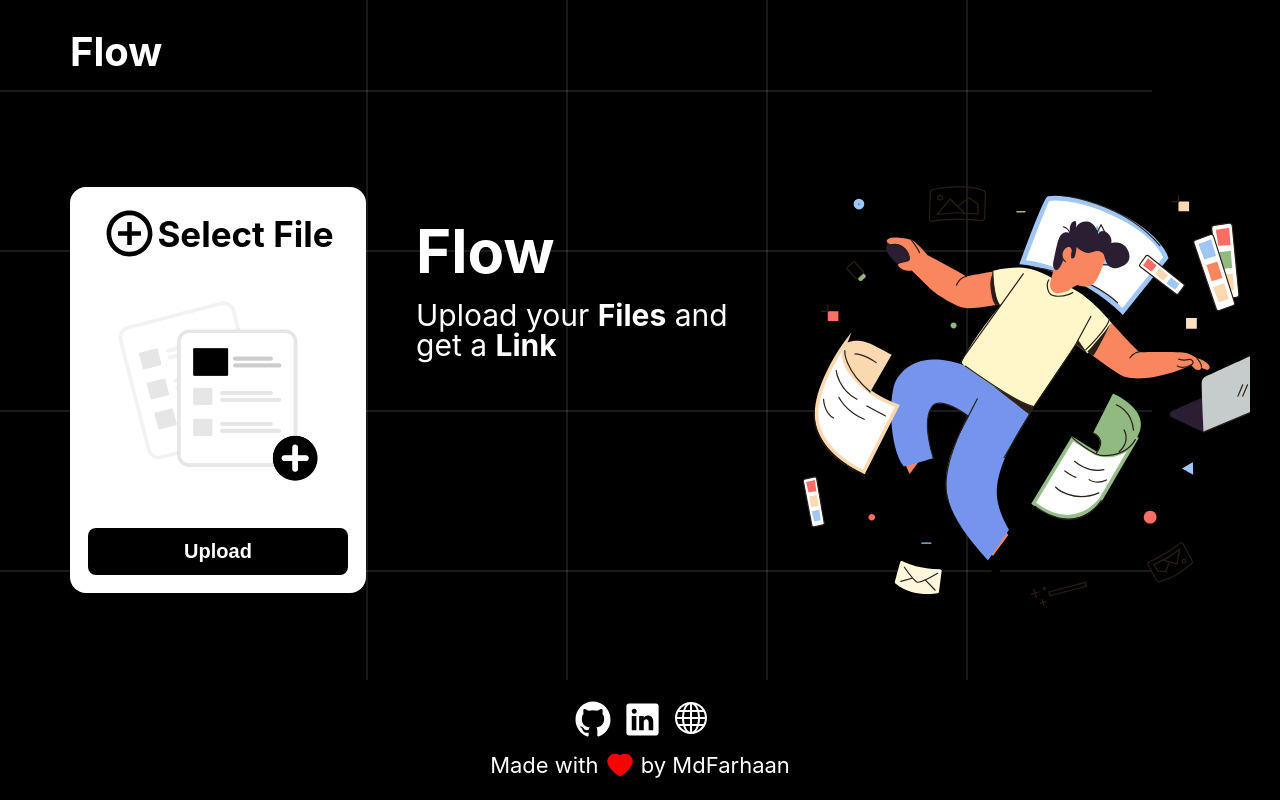
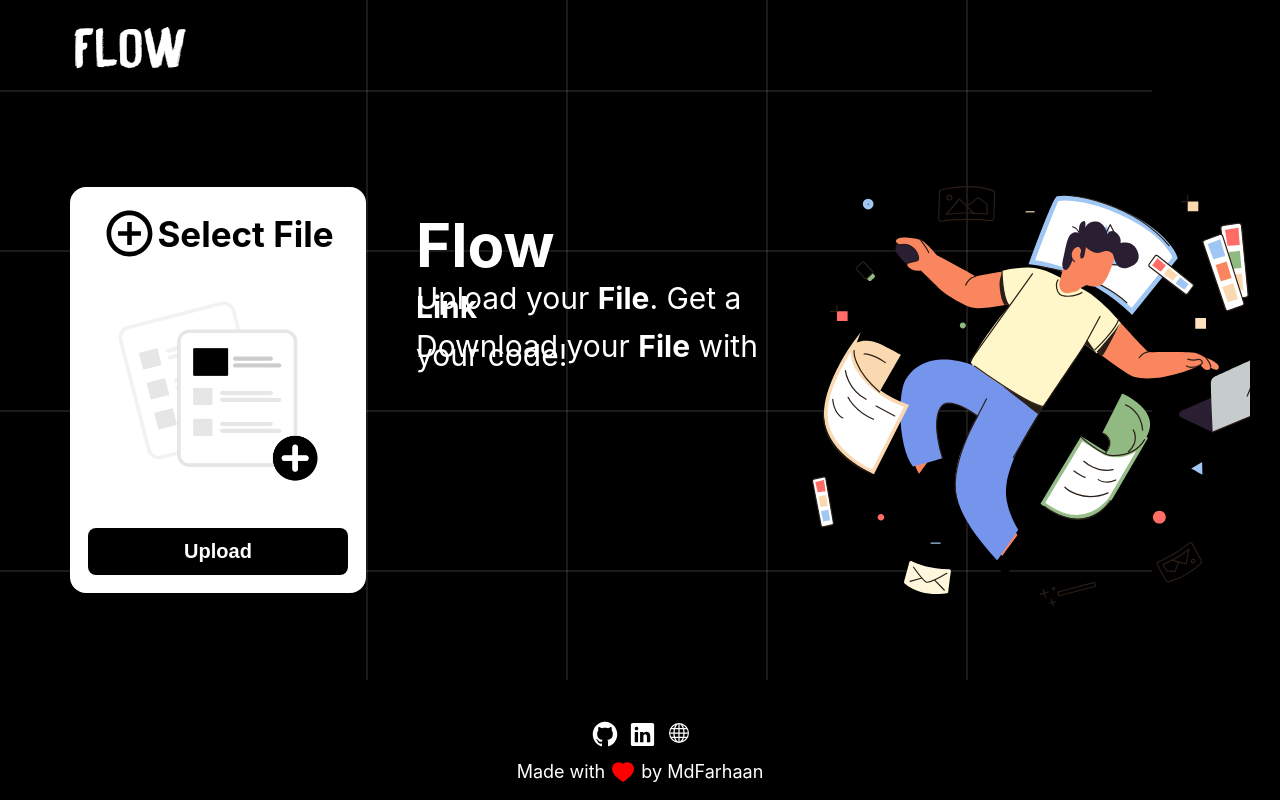
Before and after one commit to mdfarhaan/flow, a React (Create React App) app in the folder client/: page / in a window 1280 px wide. Built offline with nearby package versions, Linux system fonts and the light colour scheme.

Commit message:
:art: Improve Landing

```diff
--- a/client/src/components/FileLink/index.tsx
+++ b/client/src/components/FileLink/index.tsx
@@ -36,9 +36,9 @@ function FileLink() {
     } catch (err: any) {
       setIsValid(err.message);
       toast.error(err.message, { autoClose: 3000 });
-      // setTimeout(() => {
-      //   window.location.href = "/download";
-      // }, 3000);
+      setTimeout(() => {
+        window.location.href = "/download";
+      }, 3000);
     }
   };
 
--- a/client/src/components/Home/Footer.tsx
+++ b/client/src/components/Home/Footer.tsx
@@ -6,24 +6,24 @@ import styles from "./Home.module.css";
 function Footer() {
   return (
     <div className={styles.footer}>
-      <div className={styles.social}>
+      <div>
         <a href="https://github.com/mdfarhaan">
-          <IoLogoGithub size={40} color={"#fff"} />
+          <IoLogoGithub size={28} color={"#fff"} />
         </a>
         <a href="https://www.linkedin.com/in/mdfarhaan/">
           <IoLogoLinkedin
-            size={43}
+            size={31}
             color={"#fff"}
             className={styles.linkedin}
           />
         </a>
         <a href="https://mdfarhaan.tk/">
-          <BsGlobe size={32} color={"#fff"} className={styles.globe} />
+          <BsGlobe size={20} color={"#fff"} className={styles.globe} />
         </a>
       </div>
-      <p>
+      <p style={{ fontSize: 18 }}>
         Made with{" "}
-        <AiFillHeart size={30} className={styles.icon} color={"red"} /> by
+        <AiFillHeart size={26} className={styles.icon} color={"red"} /> by
         MdFarhaan
       </p>
     </div>
--- a/client/src/components/Home/Home.module.css
+++ b/client/src/components/Home/Home.module.css
@@ -17,7 +17,7 @@
 }
 
 .info p {
-  line-height: 1;
+  line-height: 0.3;
   font-size: 30px;
 }
 
@@ -39,6 +39,7 @@
   left: 0;
   margin-left: 70px;
   cursor: pointer;
+  margin-top: 20px;
 }
 
 .footer {
--- a/client/src/components/Home/index.tsx
+++ b/client/src/components/Home/index.tsx
@@ -3,6 +3,7 @@ import landing from "../../Assets/landing1.json";
 import styles from "./Home.module.css";
 import Footer from "./Footer";
 import { VerticalLine, HorizontalLine } from "../helper";
+import logo from "../../Assets/logo.gif";
 
 function Home() {
   const lottieOptions = {
@@ -20,7 +21,7 @@ function Home() {
         className={styles.header}
         onClick={() => (window.location.href = "/")}
       >
-        <h1>Flow</h1>
+        <img src={logo} alt="logo" height="60" />
       </div>
       <VerticalLine />
       <HorizontalLine />
@@ -28,7 +29,10 @@ function Home() {
         <div className={styles.info}>
           <h1>Flow</h1>
           <p>
-            Upload your <strong>Files</strong> and get a <strong>Link</strong>
+            Upload your <strong>File</strong>. Get a <strong>Link</strong>
+          </p>
+          <p>
+            Download your <strong>File</strong> with your code!
           </p>
         </div>
         <Lottie options={lottieOptions} height={600} width={600} />
--- a/client/src/components/Upload/SelectFile.tsx
+++ b/client/src/components/Upload/SelectFile.tsx
@@ -114,10 +114,15 @@ function SelectFile() {
                     </div>
                   </div>
                   <img
+                    onClick={SelectFileHandler}
                     src={fileImg}
                     alt="file"
                     height="220"
-                    style={{ marginTop: 10, marginBottom: 10 }}
+                    style={{
+                      marginTop: 10,
+                      marginBottom: 10,
+                      cursor: "pointer",
+                    }}
                   />
                 </>
               )
--- a/client/src/components/Upload/Uploaded.tsx
+++ b/client/src/components/Upload/Uploaded.tsx
@@ -49,7 +49,7 @@ const TextSection = ({ code }: TextSectionProps) => {
       </div>
       <div style={{ lineHeight: 0 }}>
         <p className={styles.label}>File Link</p>
-        <div className={styles.textBox}>{<p>{`www.flow.ml/${code}`}</p>}</div>
+        <div className={styles.textBox}>{<p>{`www.weflow.ml/${code}`}</p>}</div>
       </div>
     </div>
   );
```
Also changed, not shown: client/src/Assets/logo.gif (added).
